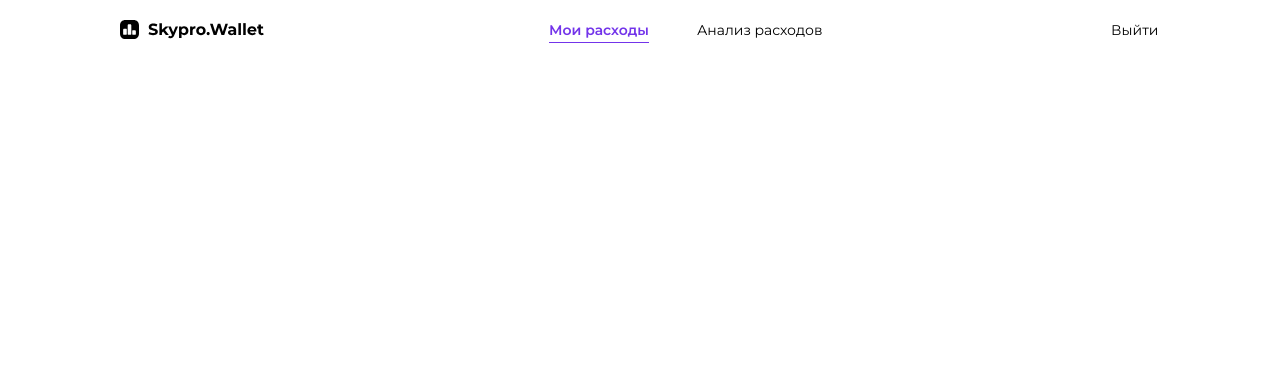
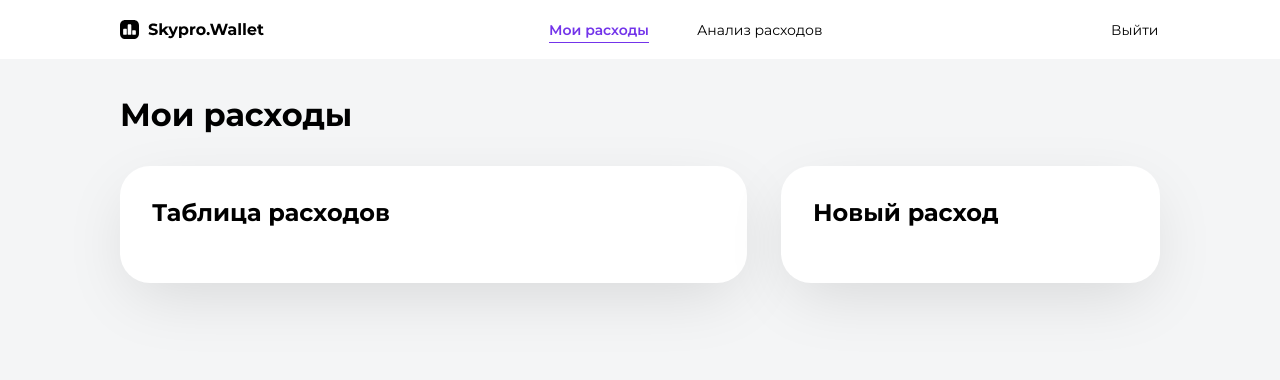
Before and after one commit to katyazametnina-ops/SkyproWallet, a React (Vite) app: page / in a window 1280 px wide. Shown: the top 380 px of the page. Built offline with nearby package versions, Linux system fonts and the light colour scheme.

Commit message:
Вёрстка Main

```diff
--- a/src/App.jsx
+++ b/src/App.jsx
@@ -1,9 +1,11 @@
 import Header from "./components/Header/Header";
+import Main from "./components/Main/Main";
 
 function App() {
   return (
     <>
       <Header />
+      <Main />
     </>
   );
 }
--- /dev/null
+++ b/src/components/Main/Main.jsx
@@ -0,0 +1,28 @@
+import {
+  StyledMain,
+  MainTitle,
+  ContentWrapper,
+  TableCard,
+  FormCard,
+  CardTitle,
+} from "./Main.styled";
+
+export default function Main() {
+  return (
+    <StyledMain>
+      <MainTitle>Мои расходы</MainTitle>
+
+      <ContentWrapper>
+        {/* Левая карточка */}
+        <TableCard>
+          <CardTitle>Таблица расходов</CardTitle>
+        </TableCard>
+
+        {/* Правая карточка */}
+        <FormCard>
+          <CardTitle>Новый расход</CardTitle>
+        </FormCard>
+      </ContentWrapper>
+    </StyledMain>
+  );
+}
--- /dev/null
+++ b/src/components/Main/Main.styled.js
@@ -0,0 +1,47 @@
+import styled from "styled-components";
+
+export const StyledMain = styled.main`
+  background-color: #f4f5f6;
+  min-height: calc(100vh - 64px); /* Растягиваем серый фон до конца экрана */
+  padding: 36px 120px 80px;
+`;
+
+export const MainTitle = styled.h1`
+  font-size: 32px;
+  font-weight: 700;
+  color: #000000;
+  margin-bottom: 32px;
+`;
+
+/* Контейнер, который ставит Таблицу и Форму рядом */
+export const ContentWrapper = styled.div`
+  display: flex;
+  gap: 34px;
+  align-items: flex-start;
+`;
+
+/* Белая карточка слева (для таблицы) */
+export const TableCard = styled.div`
+  flex: 1; /* Занимает всё доступное широкое место слева */
+  background-color: #ffffff;
+  border-radius: 30px;
+  padding: 32px;
+  box-shadow: 0px 20px 67px -12px rgba(0, 0, 0, 0.13);
+`;
+
+/* Белая карточка справа (для формы) */
+export const FormCard = styled.div`
+  width: 379px; /* Фиксированная ширина по макету */
+  background-color: #ffffff;
+  border-radius: 30px;
+  padding: 32px;
+  box-shadow: 0px 20px 67px -12px rgba(0, 0, 0, 0.13);
+`;
+
+/* Заголовки внутри белых карточек ("Таблица расходов" и "Новый расход") */
+export const CardTitle = styled.h2`
+  font-size: 24px;
+  font-weight: 700;
+  color: #000000;
+  margin-bottom: 24px;
+`;
```
